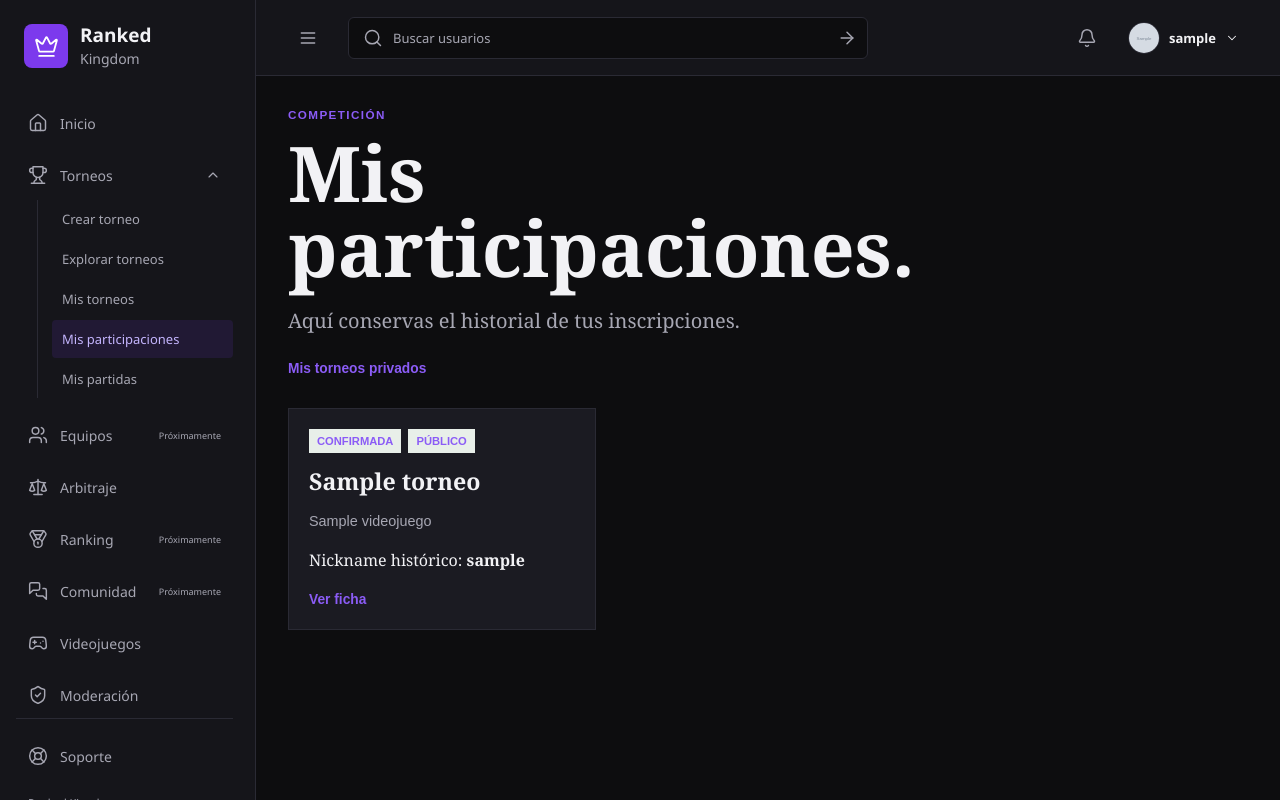
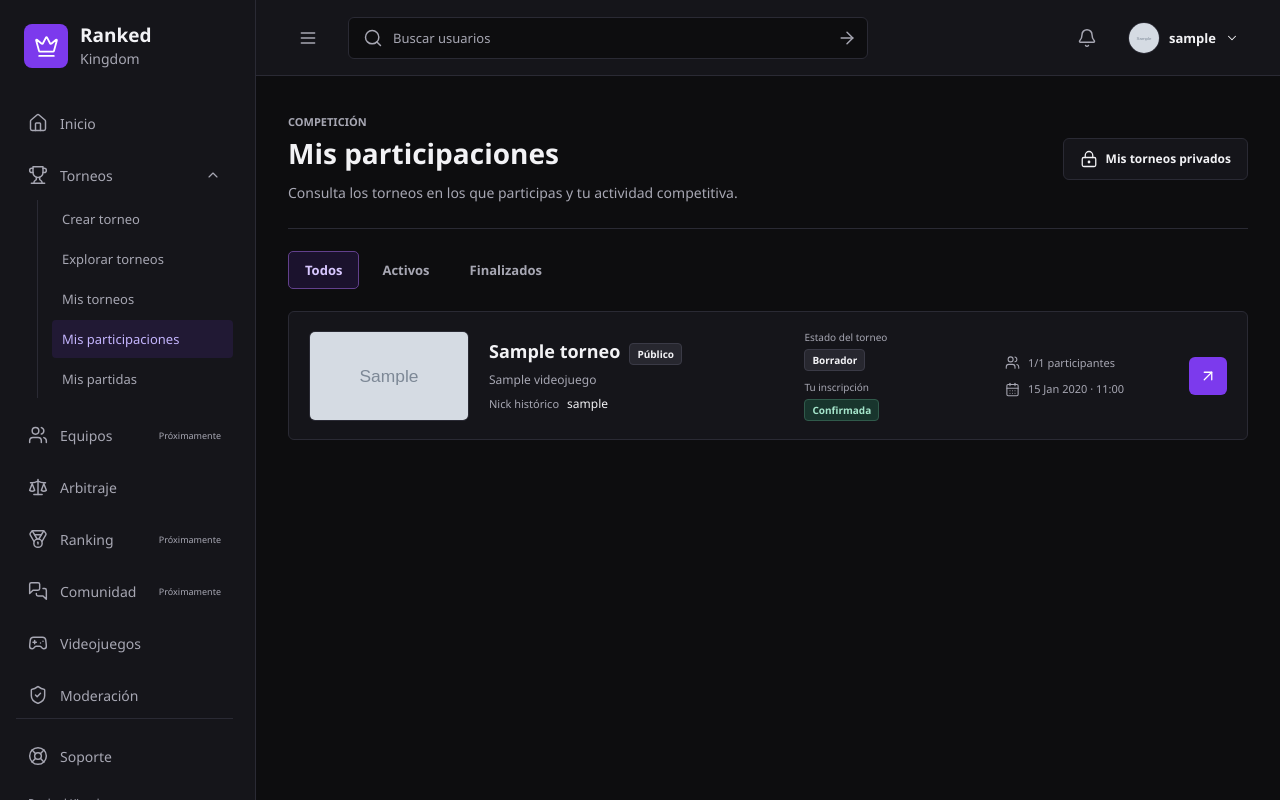
Before and after one commit to donvi22/plataforma-torneos-django, a Django app: page /torneos/participaciones/ in a window 1280 px wide. Run offline with Django 5.2, Linux system fonts and the light colour scheme; a user stored in the database is signed in; tables that the repository leaves empty hold one stand-in row (values such as "Sample post"); grey boxes marked "Sample" are stand-in pictures.

Commit message:
Rediseña mis participaciones

```diff
--- a/static/css/dashboard.css
+++ b/static/css/dashboard.css
@@ -108,7 +108,7 @@ body:has(.rk-dashboard) { background: #0D0D0F; color: #F2F2F5; }
 .rk-tournament-card--catalogue:hover, .rk-tournament-card--catalogue:focus-within { border-color: var(--rk-purple-hover); box-shadow: 0 6px 18px #0005; transform: translateY(-3px); }
 .rk-tournament-card--catalogue .rk-card-media { flex: 0 0 auto; height: 136px; isolation: isolate; }
 .rk-tournament-card--catalogue .rk-card-media > img:not(.rk-card-game-image) { height: 100%; object-fit: cover; width: 100%; }
-.rk-tournament-card--catalogue .rk-card-media--fallback { background-image: linear-gradient(110deg, #292137C0, #15151A30), repeating-linear-gradient(-35deg, transparent 0 22px, #FFFFFF06 22px 23px), var(--rk-tournament-image); }
+.rk-card-media--fallback { background-image: linear-gradient(110deg, #292137C0, #15151A30), repeating-linear-gradient(-35deg, transparent 0 22px, #FFFFFF06 22px 23px), var(--rk-tournament-image); }
 .rk-tournament-card--catalogue .rk-card-game-image { bottom: 10px; height: 84px; object-fit: contain; padding: 0; position: absolute; right: 14px; width: 100px; }
 .rk-tournament-card--catalogue .rk-card-banner-label { bottom: 22px; color: var(--rk-text); font-size: 18px; font-weight: 600; left: 16px; line-height: 1.25; max-width: 55%; overflow-wrap: anywhere; position: absolute; }
 .rk-tournament-card--catalogue .rk-card-media-fallback { justify-content: space-between; padding: 48px 16px 18px; }
--- /dev/null
+++ b/static/css/participations.css
@@ -0,0 +1,64 @@
+.rk-participations-heading { align-items: center; border-bottom: 1px solid var(--rk-border); display: flex; flex-wrap: wrap; gap: 20px; justify-content: space-between; padding: 6px 0 24px; }
+.rk-participations-heading > div { flex: 1 1 350px; min-width: 0; }
+.rk-participations-heading .rk-kicker { margin-bottom: 6px; }
+.rk-participations h1 { font-size: 28px; }
+.rk-participations-heading .rk-btn { font-size: 12px; }
+.rk-participation-tabs { align-items: center; display: flex; flex-wrap: wrap; font: inherit; gap: 6px; margin: 22px 0; }
+.rk-participation-tabs a { border: 1px solid transparent; border-radius: 5px; color: var(--rk-muted); font-size: 13px; font-weight: 600; min-height: 38px; padding: 9px 16px; text-decoration: none; }
+.rk-participation-tabs a:hover { background: var(--rk-card); color: var(--rk-text); }
+.rk-participation-tabs [aria-current='page'] { background: #7C3AED22; border-color: #62408C; color: #D8C7FF; }
+.rk-participation-list { background: var(--rk-surface); border: 1px solid var(--rk-border); border-radius: 6px; list-style: none; margin: 0; padding: 0; }
+.rk-participation-row { align-items: center; border-bottom: 1px solid var(--rk-border); display: grid; gap: 20px; grid-template-areas: 'thumbnail content status meta action'; grid-template-columns: 160px minmax(200px, 1.8fr) minmax(155px, 1.1fr) minmax(155px, 1fr) 38px; min-width: 0; padding: 18px 20px; transition: background-color 150ms ease; }
+.rk-participation-row:last-child { border-bottom: 0; }
+.rk-participation-row:first-child { border-radius: 5px 5px 0 0; }
+.rk-participation-row:last-child { border-radius: 0 0 5px 5px; }
+.rk-participation-row:hover, .rk-participation-row:focus-within { background: var(--rk-card); }
+.rk-participation-thumbnail { border: 1px solid var(--rk-border); border-radius: 6px; grid-area: thumbnail; height: 90px; width: 160px; }
+.rk-participation-thumbnail > img { height: 100%; object-fit: cover; width: 100%; }
+.rk-participation-thumbnail > .rk-card-game-image { bottom: 8px; height: 70%; object-fit: contain; padding: 0; position: absolute; right: 8px; width: 42%; }
+.rk-participation-thumbnail .rk-card-banner-label { bottom: 10px; color: var(--rk-text); font-size: 12px; font-weight: 600; left: 10px; line-height: 1.3; max-width: 45%; overflow-wrap: anywhere; position: absolute; }
+.rk-participation-thumbnail .rk-card-media-fallback { gap: 8px; justify-content: space-between; padding: 10px; }
+.rk-participation-thumbnail .rk-card-media-fallback > span { font-size: 12px; font-weight: 600; }
+.rk-participation-thumbnail .rk-card-media-fallback svg { height: 24px; width: 24px; }
+.rk-participation-copy { display: grid; gap: 5px; grid-area: content; min-width: 0; }
+.rk-participation-title { align-items: baseline; display: flex; flex-wrap: wrap; gap: 6px 9px; }
+.rk-participation-title h2 { display: -webkit-box; font-size: 18px; line-height: 1.35; overflow: hidden; overflow-wrap: anywhere; -webkit-box-orient: vertical; -webkit-line-clamp: 2; line-clamp: 2; }
+.rk-participation-title a { text-decoration: none; }
+.rk-participation-title a:hover { color: #C4B5FD; }
+.rk-participations .rk-participation-nick { align-items: baseline; display: flex; flex-wrap: wrap; font-size: 12px; gap: 5px 8px; line-height: 1.5; overflow-wrap: anywhere; }
+.rk-participation-nick > span { color: var(--rk-muted); font-size: 11px; }
+.rk-participation-nick strong { font-weight: 500; }
+.rk-participation-status { display: grid; gap: 9px; grid-area: status; min-width: 0; }
+.rk-state-field { align-items: start; display: flex; flex-direction: column; gap: 4px; }
+.rk-field-label { color: var(--rk-muted); font-size: 10px; line-height: 1.5; }
+.rk-registration-badge--active { background: #18352D; border-color: #305A4B; color: #A5E5CB; }
+.rk-registration-badge[data-state='CANCELADA'] { background: #302830; border-color: #514151; color: #D5BCCB; }
+.rk-registration-badge[data-state='DESCALIFICADA'] { background: #382326; border-color: #624047; color: #F0BAC2; }
+.rk-participation-meta { display: grid; gap: 9px; grid-area: meta; min-width: 0; }
+.rk-participation-meta .rk-metadata { font-size: 11px; }
+.rk-participation-action { grid-area: action; height: 38px; min-height: 38px; padding: 0; width: 38px; }
+.rk-participations > .rk-empty { min-height: 250px; }
+@media (max-width: 1200px) {
+    .rk-participation-row { gap: 12px 16px; grid-template-areas: 'thumbnail content action' '. status status' '. meta meta'; grid-template-columns: 128px minmax(0, 1fr) 38px; }
+    .rk-participation-thumbnail { height: 72px; width: 128px; }
+    .rk-participation-status { display: flex; flex-wrap: wrap; gap: 12px 28px; }
+    .rk-state-field { flex: 0 1 auto; }
+    .rk-participation-meta { display: flex; flex-wrap: wrap; gap: 6px 18px; }
+}
+@media (max-width: 650px) {
+    .rk-participations h1 { font-size: 26px; }
+    .rk-participation-row { gap: 12px; grid-template-areas: 'thumbnail content action' 'status status status' 'meta meta meta'; grid-template-columns: 96px minmax(0, 1fr) 38px; padding: 16px; }
+    .rk-participation-thumbnail { height: 54px; width: 96px; }
+    .rk-participation-thumbnail > .rk-card-game-image { bottom: 6px; right: 6px; }
+    .rk-participation-thumbnail .rk-card-banner-label { bottom: 6px; font-size: 10px; left: 6px; overflow: hidden; text-overflow: ellipsis; white-space: nowrap; }
+    .rk-participation-thumbnail .rk-card-media-fallback { gap: 4px; padding: 6px; }
+    .rk-participation-thumbnail .rk-card-media-fallback > span { font-size: 10px; }
+    .rk-participation-thumbnail .rk-card-media-fallback svg { height: 18px; width: 18px; }
+    .rk-participation-title h2 { font-size: 16px; }
+    .rk-participation-status { gap: 10px 20px; }
+    .rk-participation-tabs { gap: 4px; }
+    .rk-participation-tabs a { padding: 9px 12px; }
+}
+@media (prefers-reduced-motion: reduce) {
+    .rk-participation-row { transition: none; }
+}
--- a/templates/components/torneo_card.html
+++ b/templates/components/torneo_card.html
@@ -1,9 +1,8 @@
 {% load static %}
 <article class="rk-tournament-card{% if variant == 'catalogue' %} rk-tournament-card--catalogue{% endif %}">
     <div class="rk-card-media{% if variant == 'catalogue' and not torneo.imagen_banner %} rk-card-media--fallback{% endif %}">
-        {% if torneo.imagen_banner %}<img src="{{ torneo.imagen_banner.url }}" alt="" loading="lazy">{% elif torneo.videojuego.imagen %}<img class="rk-card-game-image" src="{{ torneo.videojuego.imagen.url }}" alt="" loading="lazy">{% else %}<div class="rk-card-media-fallback"><svg viewBox="0 0 24 24" aria-hidden="true"><use href="{% static 'img/lucide.svg' %}#trophy"></use></svg><span>{{ torneo.videojuego.nombre }}</span></div>{% endif %}
+        {% include 'components/torneo_media.html' with torneo=torneo variant=variant only %}
         {% if variant == 'catalogue' %}
-            {% if not torneo.imagen_banner and torneo.videojuego.imagen %}<span class="rk-card-banner-label" aria-hidden="true">{{ torneo.videojuego.nombre }}</span>{% endif %}
             <div class="rk-card-banner-badges"><span class="rk-badge{% if torneo.tipo == 'OFICIAL' %} rk-badge--official{% endif %}">{{ torneo.get_tipo_display }}</span><span class="rk-badge rk-badge--state" data-state="{{ torneo.estado }}">{{ torneo.get_estado_display }}</span></div>
         {% endif %}
     </div>
--- /dev/null
+++ b/templates/components/torneo_media.html
@@ -0,0 +1,3 @@
+{% load static %}
+{% if torneo.imagen_banner %}<img src="{{ torneo.imagen_banner.url }}" alt="" loading="lazy">{% elif torneo.videojuego.imagen %}<img class="rk-card-game-image" src="{{ torneo.videojuego.imagen.url }}" alt="" loading="lazy">{% else %}<div class="rk-card-media-fallback"><svg viewBox="0 0 24 24" aria-hidden="true"><use href="{% static 'img/lucide.svg' %}#trophy"></use></svg><span>{{ torneo.videojuego.nombre }}</span></div>{% endif %}
+{% if variant == 'catalogue' or variant == 'thumbnail' %}{% if not torneo.imagen_banner and torneo.videojuego.imagen %}<span class="rk-card-banner-label" aria-hidden="true">{{ torneo.videojuego.nombre }}</span>{% endif %}{% endif %}
--- a/templates/torneos/mis_participaciones.html
+++ b/templates/torneos/mis_participaciones.html
@@ -1,6 +1,47 @@
 {% extends 'base.html' %}
-{% block title %}Mis participaciones · Arena provisional{% endblock %}
+{% load static %}
+{% block title %}Mis participaciones{% endblock %}
+{% block page_styles %}
+<link rel="stylesheet" href="{% static 'css/dashboard.css' %}">
+<link rel="stylesheet" href="{% static 'css/participations.css' %}">
+{% endblock %}
 {% block content %}
-<section class="catalogue-header"><p class="eyebrow">Competición</p><h1>Mis participaciones.</h1><p class="lead">Aquí conservas el historial de tus inscripciones.</p><p><a class="text-link" href="{% url 'mis-torneos-privados' %}">Mis torneos privados</a></p></section>
-{% if inscripciones %}<div class="tournament-grid">{% for inscripcion in inscripciones %}<article class="tournament-card"><div class="tournament-card-body"><div class="card-meta"><span>{{ inscripcion.get_estado_display }}</span><span>{{ inscripcion.torneo.get_tipo_display }}</span></div><h2>{{ inscripcion.torneo.nombre }}</h2><p class="muted">{{ inscripcion.torneo.videojuego.nombre }}</p><p>Nickname histórico: <strong>{{ inscripcion.nick_historico }}</strong></p><a class="text-link" href="{% url 'ficha-torneo' inscripcion.torneo.pk %}">Ver ficha</a></div></article>{% endfor %}</div>{% else %}<section class="empty-panel"><h2>Aún no tienes participaciones</h2><p class="muted">Tus inscripciones aparecerán aquí.</p></section>{% endif %}
+<div class="rk-dashboard rk-participations">
+	<header class="rk-participations-heading">
+		<div><p class="rk-kicker">Competición</p><h1>Mis participaciones</h1><p class="rk-description">Consulta los torneos en los que participas y tu actividad competitiva.</p></div>
+		<a class="rk-btn rk-btn--secondary" href="{% url 'mis-torneos-privados' %}"><svg viewBox="0 0 24 24" aria-hidden="true"><use href="{% static 'img/lucide.svg' %}#lock-keyhole"></use></svg>Mis torneos privados</a>
+	</header>
+
+	<nav class="rk-participation-tabs" aria-label="Filtrar participaciones">
+		<a href="{% url 'mis-participaciones' %}"{% if vista == 'todos' %} aria-current="page"{% endif %}>Todos</a>
+		<a href="?vista=activos"{% if vista == 'activos' %} aria-current="page"{% endif %}>Activos</a>
+		<a href="?vista=finalizados"{% if vista == 'finalizados' %} aria-current="page"{% endif %}>Finalizados</a>
+	</nav>
+
+	{% if inscripciones %}
+	<ul class="rk-participation-list" aria-label="Tus inscripciones en torneos">
+		{% for inscripcion in inscripciones %}
+		<li class="rk-participation-row" data-registration-state="{{ inscripcion.estado }}" data-tournament-state="{{ inscripcion.torneo.estado }}">
+			<div class="rk-card-media rk-participation-thumbnail{% if not inscripcion.torneo.imagen_banner %} rk-card-media--fallback{% endif %}" aria-hidden="true">{% include 'components/torneo_media.html' with torneo=inscripcion.torneo variant='thumbnail' only %}</div>
+			<div class="rk-participation-copy">
+				<div class="rk-participation-title"><h2><a href="{% url 'ficha-torneo' inscripcion.torneo.pk %}" title="{{ inscripcion.torneo.nombre }}">{{ inscripcion.torneo.nombre }}</a></h2><span class="rk-badge{% if inscripcion.torneo.tipo == 'OFICIAL' %} rk-badge--official{% endif %}">{{ inscripcion.torneo.get_tipo_display }}</span></div>
+				<p class="rk-metadata">{{ inscripcion.torneo.videojuego.nombre }}</p>
+				<p class="rk-participation-nick"><span>Nick histórico</span><strong>{{ inscripcion.nick_historico }}</strong></p>
+			</div>
+			<div class="rk-participation-status">
+				<div class="rk-state-field"><span class="rk-field-label">Estado del torneo</span><span class="rk-badge">{{ inscripcion.torneo.get_estado_display }}</span></div>
+				<div class="rk-state-field"><span class="rk-field-label">Tu inscripción</span><span class="rk-badge rk-registration-badge{% if inscripcion.prioridad < 2 %} rk-registration-badge--active{% endif %}" data-state="{{ inscripcion.estado }}">{{ inscripcion.get_estado_display }}</span></div>
+			</div>
+			<div class="rk-participation-meta">
+				<span class="rk-metadata"><svg viewBox="0 0 24 24" aria-hidden="true"><use href="{% static 'img/lucide.svg' %}#users"></use></svg>{{ inscripcion.confirmados }}/{{ inscripcion.torneo.max_participantes }} participantes</span>
+				{% with fecha=inscripcion.fecha_atencion|default:inscripcion.fecha_historial %}<span class="rk-metadata"><svg viewBox="0 0 24 24" aria-hidden="true"><use href="{% static 'img/lucide.svg' %}#calendar-days"></use></svg><time datetime="{{ fecha|date:'c' }}">{{ fecha|date:'j M Y · H:i' }}</time></span>{% endwith %}
+			</div>
+			<a class="rk-btn rk-btn--primary rk-participation-action" href="{% url 'ficha-torneo' inscripcion.torneo.pk %}" aria-label="Ver torneo {{ inscripcion.torneo.nombre }}" title="Ver torneo"><svg viewBox="0 0 24 24" aria-hidden="true"><use href="{% static 'img/lucide.svg' %}#arrow-up-right"></use></svg></a>
+		</li>
+		{% endfor %}
+	</ul>
+	{% else %}
+	<section class="rk-empty" aria-labelledby="participations-empty-title"><svg viewBox="0 0 24 24" aria-hidden="true"><use href="{% static 'img/lucide.svg' %}#trophy"></use></svg><h2 id="participations-empty-title">{% if vista == 'todos' %}Aún no tienes participaciones{% elif vista == 'activos' %}No tienes participaciones activas{% else %}No hay participaciones en torneos finalizados{% endif %}</h2><p>{% if vista == 'todos' %}Tu próxima competición empieza con un torneo.{% else %}Tu historial completo sigue disponible en Todos.{% endif %}</p><div class="rk-actions"><a class="rk-btn rk-btn--primary" href="{% url 'catalogo-torneos' %}">Explorar torneos</a>{% if vista != 'todos' %}<a class="rk-btn rk-btn--secondary" href="{% url 'mis-participaciones' %}">Ver todos</a>{% endif %}</div></section>
+	{% endif %}
+</div>
 {% endblock %}
```
Also changed, not shown: torneos/manage_views.py (+31 -2 lines), torneos/test_enrollment_views.py (+112 -0 lines).
